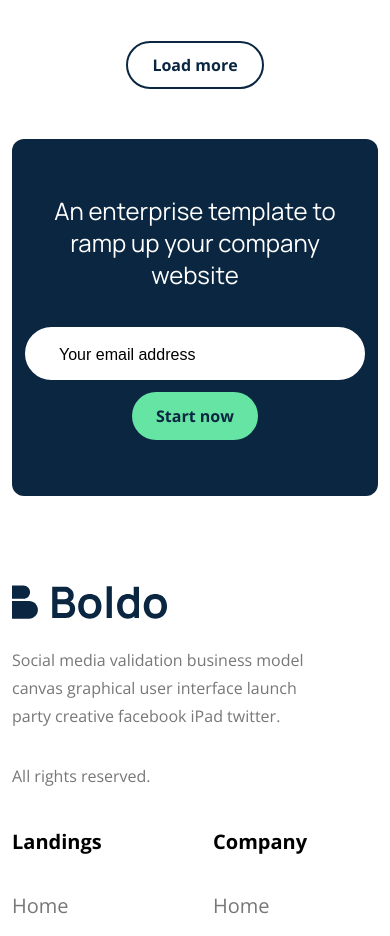
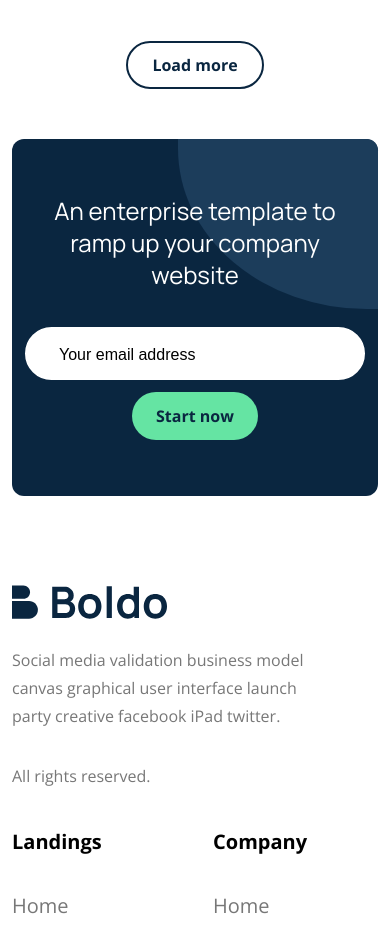
Before and after one commit to IgboPharaoh/prestmit-task, a React (Create React App) app: page / in a window 390 px wide. Shown: the part 7600-8536 px from the top of the page. Built offline with nearby package versions, Linux system fonts and the light colour scheme.

Commit message:
add circle design

```diff
--- a/src/components/email-section/EmailSection.tsx
+++ b/src/components/email-section/EmailSection.tsx
@@ -7,6 +7,7 @@ const EmailSection = () => {
     return (
         <div className={styles.emailSectionOverallWrapper}>
             <Wrapper>
+                <div className={styles.emailSectionCircle}></div>
                 <div className={styles.emailSectionWrapper}>
                     <h1 className={styles.emailSectionHeading}>An enterprise template to ramp up your company website</h1>
                     <section className={styles.emailSectionBottomWrapper}>
--- a/src/components/email-section/styles.module.css
+++ b/src/components/email-section/styles.module.css
@@ -1,6 +1,7 @@
 .emailSectionOverallWrapper {
     padding-bottom: 84px;
     width: 100%;
+    position: relative;
 }
 
 .emailSectionWrapper {
@@ -23,10 +24,9 @@
     background-color: var(--primary-dark-blue);
     position: absolute;
     right: 0;
-    top: 0;
     z-index: 10;
-    border-bottom-left-radius: 150%;
-    border-top-left-radius: 0px;
+    border-radius: 100% 0% 0% 100% / 0% 100% 0% 100%;
+    border-top-right-radius: 12px;
 }
 
 .emailSectionHeading {
@@ -63,6 +63,21 @@
     color: var(--black);
 }
 
+@media (max-width: 1260px) {
+    .emailSectionCircle {
+        right: 56px;
+        height: 220px;
+    }
+}
+
+@media (max-width: 1110px) {
+    .emailSectionCircle {
+        right: 56px;
+        width: 450px;
+        height: 200px;
+    }
+}
+
 @media (max-width: 900px) {
     .emailSectionOverallWrapper {
         width: 100%;
@@ -79,6 +94,33 @@
 
     .emailSectionBottomWrapper {
         padding: 0px 0px;
+    }
+
+    .emailSectionCircle {
+        right: 32px;
+        height: 170px;
+    }
+}
+
+@media (max-width: 768px) {
+    .emailSectionCircle {
+        right: 32px;
+        width: 370px;
+        height: 170px;
+    }
+}
+
+@media (max-width: 600px) {
+    .emailSectionCircle {
+        right: 32px;
+        width: 250px;
+        height: 170px;
+    }
+}
+
+@media (max-width: 590px) {
+    .emailSectionCircle {
+        right: 12px;
     }
 }
 
@@ -107,3 +149,10 @@
         line-height: 20px;
     }
 }
+
+@media (max-width: 400px) {
+    .emailSectionCircle {
+        right: 12px;
+        width: 200px;
+    }
+}
```
